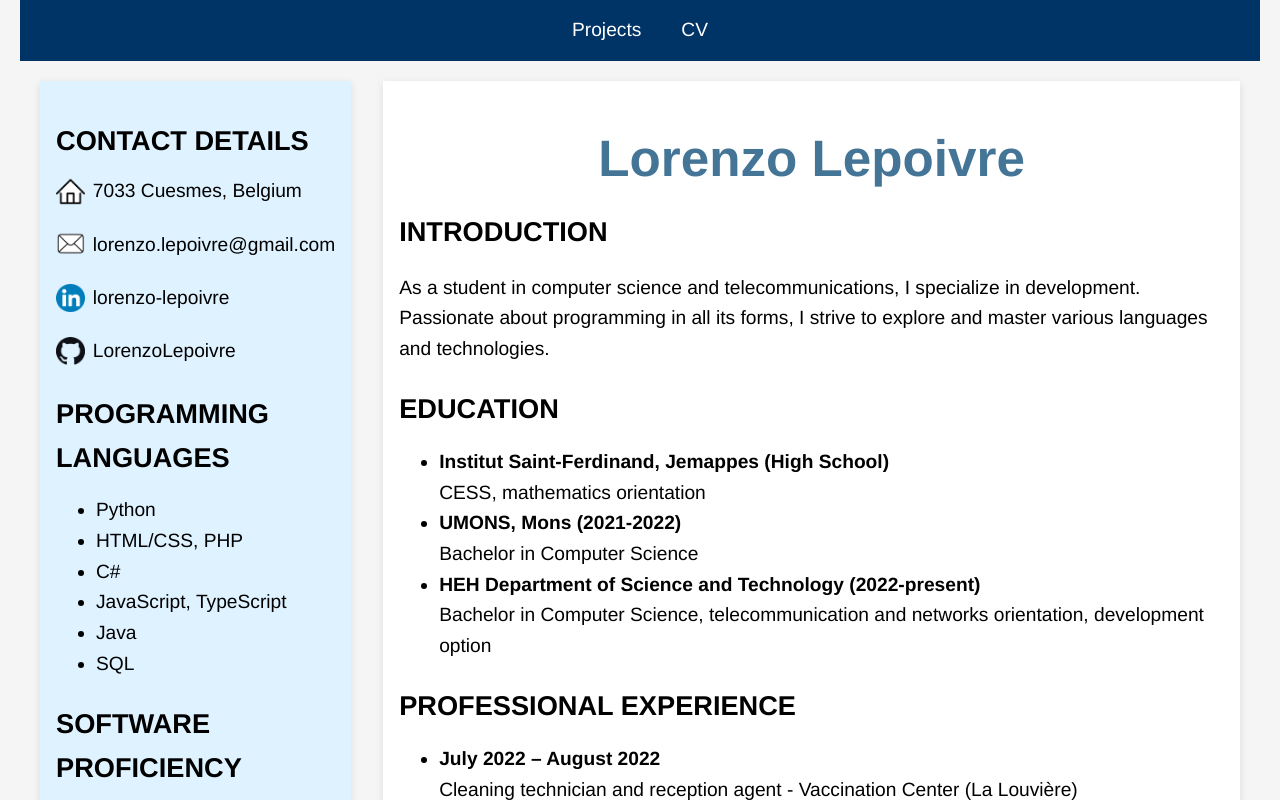
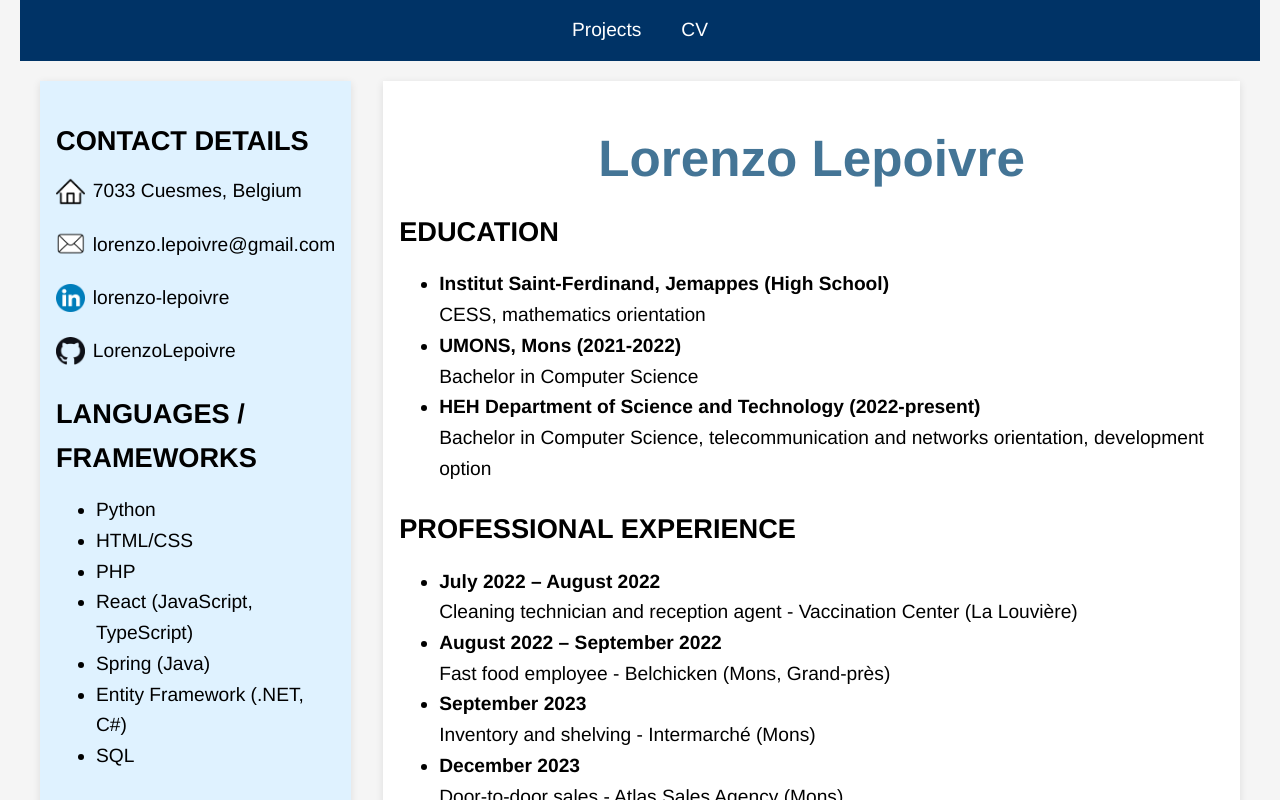
Before and after one commit to LorenzoLepoivre/Portfolio, a React (Vite) app: page /cv in a window 1280 px wide. Shown: the top 800 px of the page. Built offline with nearby package versions, Linux system fonts and the light colour scheme.

Commit message:
Update CV.tsx

```diff
--- a/src/pages/CV.tsx
+++ b/src/pages/CV.tsx
@@ -43,23 +43,24 @@ function CV() {
           </section>
 
           <section className="has_border">
-            <h2>PROGRAMMING LANGUAGES</h2>
+            <h2>LANGUAGES / FRAMEWORKS</h2>
             <ul>
               <li>Python</li>
-              <li>HTML/CSS, PHP</li>
-              <li>C#</li>
-              <li>JavaScript, TypeScript</li>
-              <li>Java</li>
+              <li>HTML/CSS</li>
+              <li>PHP</li>
+              <li>React (JavaScript, TypeScript)</li>
+              <li>Spring (Java)</li>
+              <li>Entity Framework (.NET, C#)</li>
               <li>SQL</li>
             </ul>
           </section>
 
           <section className="has_border">
-            <h2>SOFTWARE PROFICIENCY</h2>
+            <h2>ADDITIONAL SKILLS</h2>
             <ul>
               <li>Cisco Packet Tracer</li>
               <li>Git</li>
-              <li>PCB and electrical circuit design software (EasyEDA, Eagle, TinkerCAD, MultiSIM)</li>
+              <li>Scrum</li>
               <li>Game engines (Unity, Unreal Engine, Godot)</li>
               <li>Microcomputer usage (Arduino, Raspberry Pi)</li>
             </ul>
@@ -90,11 +91,6 @@ function CV() {
 
         <div id="right">
           <h1>Lorenzo Lepoivre</h1>
-
-          <section>
-            <h2>INTRODUCTION</h2>
-            <p>As a student in computer science and telecommunications, I specialize in development. Passionate about programming in all its forms, I strive to explore and master various languages and technologies.</p>
-          </section>
 
           <section>
             <h2>EDUCATION</h2>
```
